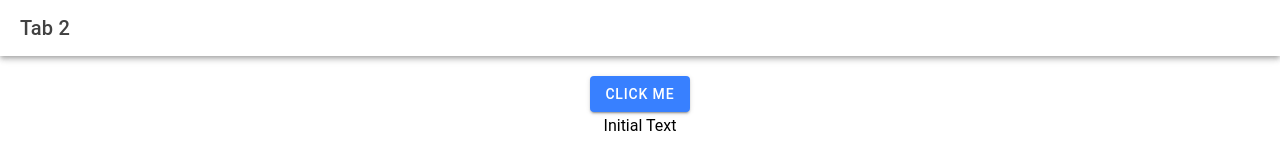
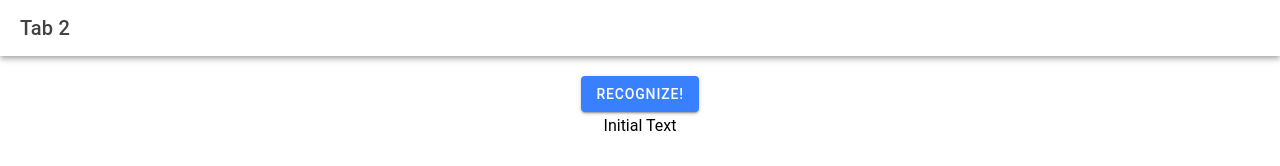
Before and after one commit to ainthero/diktovka, a React (Vite) app: page /tab2 in a window 1280 px wide. Shown: the top 166 px of the page. Built offline with nearby package versions, Linux system fonts and the light colour scheme.

Commit message:
Initial recognizer

```diff
--- a/capacitor.config.ts
+++ b/capacitor.config.ts
@@ -5,6 +5,8 @@ const config: CapacitorConfig = {
   appName: 'dicktovka',
   webDir: 'dist',
   server: {
+    hostname: 'localhost',
+    iosScheme: 'https',
     androidScheme: 'https'
   }
 };
--- a/package.json
+++ b/package.json
@@ -23,6 +23,7 @@
     "@ionic/react-router": "^7.0.0",
     "@types/react-router": "^5.1.20",
     "@types/react-router-dom": "^5.3.3",
+    "capacitor-voice-recorder": "^5.0.0",
     "ggwave": "^0.4.0",
     "ionicons": "^7.0.0",
     "react": "^18.2.0",
--- a/src/pages/Tab1.tsx
+++ b/src/pages/Tab1.tsx
@@ -12,26 +12,26 @@ const Tab1: React.FC = () => {
   const speedLabels: { [key: number]: string } = {1: 'normal', 2: 'fast', 3: 'fastest'};
 
   function convertTypedArray(src: any, type: any) {
-    var buffer = new ArrayBuffer(src.byteLength);
-    var baseView = new src.constructor(buffer).set(src);
+    let buffer = new ArrayBuffer(src.byteLength);
+    let baseView = new src.constructor(buffer).set(src);
     return new type(buffer);
   }
 
   const handlePlayAudio = () => {
     factory().then(function(ggwave: any) {
-      var context = new AudioContext({sampleRate: 48000});
-      var parameters = ggwave.getDefaultParameters();
-      var instance = ggwave.init(parameters);
+      let context = new AudioContext({sampleRate: 48000});
+      let parameters = ggwave.getDefaultParameters();
+      let instance = ggwave.init(parameters);
 
-      var payload = text;
+      let payload = text;
 
-      var protocol = ggwave.ProtocolId[`GGWAVE_PROTOCOL_${transmissionType.toUpperCase()}_${speedLabels[transmissionSpeed].toUpperCase()}`];
+      let protocol = ggwave.ProtocolId[`GGWAVE_PROTOCOL_${transmissionType.toUpperCase()}_${speedLabels[transmissionSpeed].toUpperCase()}`];
 
-      var waveform = ggwave.encode(instance, payload, protocol, 10);
-      var buf = convertTypedArray(waveform, Float32Array);
-      var buffer = context.createBuffer(1, buf.length, context.sampleRate);
+      let waveform = ggwave.encode(instance, payload, protocol, 10);
+      let buf = convertTypedArray(waveform, Float32Array);
+      let buffer = context.createBuffer(1, buf.length, context.sampleRate);
       buffer.getChannelData(0).set(buf);
-      var source = context.createBufferSource();
+      let source = context.createBufferSource();
       source.buffer = buffer;
       source.connect(context.destination);
       source.start(0);
--- a/src/pages/Tab2.tsx
+++ b/src/pages/Tab2.tsx
@@ -4,33 +4,108 @@ import './Tab2.css';
 import React, {useState} from "react";
 // @ts-ignore
 import factory from 'ggwave';
+import {VoiceRecorder} from "capacitor-voice-recorder";
+
+async function startRecording() {
+    if (await VoiceRecorder.hasAudioRecordingPermission()) {
+        await VoiceRecorder.requestAudioRecordingPermission();
+    }
+    let record = await VoiceRecorder.startRecording();
+}
+
+async function stopRecording() {
+    return await VoiceRecorder.stopRecording()
+}
+
+function convertTypedArray(src: any, type: any) {
+    let buffer = new ArrayBuffer(src.byteLength);
+    let baseView = new src.constructor(buffer).set(src);
+    return new type(buffer);
+}
+
 
 const Tab2: React.FC = () => {
         // State for the text below the button
         const [buttonText, setButtonText] = useState('Initial Text');
 
-    async function handleClick() {
+        async function onPress() {
+            setButtonText("Prepare...")
+            if (await VoiceRecorder.hasAudioRecordingPermission()) {
+                await VoiceRecorder.requestAudioRecordingPermission();
+            }
 
-        let ggwave = await factory()
-        // create ggwave instance with default parameters
+            setButtonText("Prepare2...")
+
+            let context = new AudioContext({sampleRate: 48000});
+            let ggwave = await factory();
+
+            setButtonText("Prepare3...")
+
             let parameters = ggwave.getDefaultParameters();
+            parameters.sampleRateInp = context.sampleRate;
+            parameters.sampleRateOut = context.sampleRate;
+            let instance = ggwave.init(parameters);
 
-        parameters.operatingMode |= ggwave.GGWAVE_OPERATING_MODE_USE_DSS;
+            let constraints = {
+                audio: {
+                    echoCancellation: false,
+                    autoGainControl: false,
+                    noiseSuppression: false
+                }
+            };
 
-        let instance = ggwave.init(parameters);
-        console.log('instance: ' + instance);
+            setButtonText("Prepare4...")
+            let mediaStream = await navigator.mediaDevices.getUserMedia(constraints);
+            setButtonText("Prepare5...")
 
-        let payload = 'hello js';
-        setButtonText("kek")
-        // generate audio waveform for string "hello js"
-        let waveform = ggwave.encode(instance, payload, ggwave.ProtocolId.GGWAVE_PROTOCOL_AUDIBLE_FAST, 10);
+            let mediaStreamNode = context.createMediaStreamSource(mediaStream)
 
-        // setButtonText(waveform)
-        // decode the audio waveform back to text
-        let res = ggwave.decode(instance, waveform);
+            let bufferSize = 1024;
+            let numberOfInputChannels = 1;
+            let numberOfOutputChannels = 1;
 
-        setButtonText(new TextDecoder("utf-8").decode(res))
+            let recorder = context.createScriptProcessor(
+                bufferSize,
+                numberOfInputChannels,
+                numberOfOutputChannels);
 
+            recorder.onaudioprocess = function (e) {
+                console.log("asdfasdf")
+                let source = e.inputBuffer;
+                let res = ggwave.decode(instance, convertTypedArray(new Float32Array(source.getChannelData(0)), Int8Array));
+
+                if (res && res.length > 0) {
+                    res = new TextDecoder("utf-8").decode(res);
+                    setButtonText(res)
+                }
+            }
+
+            mediaStreamNode.connect(recorder);
+            recorder.connect(context.destination);
+
+            setButtonText("Recording...")
+        }
+
+        async function onRelease() {
+            //
+            // let recData = await stopRecording()
+            // let ggwave = await factory()
+            //
+            // let parameters = ggwave.getDefaultParameters();
+            // parameters.operatingMode |= ggwave.GGWAVE_OPERATING_MODE_USE_DSS;
+            //
+            // let instance = ggwave.init(parameters);
+            //
+            // let decodedRecData = atob(recData.value.recordDataBase64);
+            //
+            // let string = ggwave.decode(decodedRecData)
+            //
+            // let res = ggwave.decode(instance, convertTypedArray(new Float32Array(decodedRecData, Int8Array));
+            //
+            // if (res && res.length > 0) {
+            //     res = new TextDecoder("utf-8").decode(res);
+            //     rxData.value = res;
+            // }
         }
 
         return (
@@ -49,12 +124,13 @@ const Tab2: React.FC = () => {
                     <ExploreContainer name="Tab 2 page"/>
                     {/* Container for centered content */}
                     <div className="centered-content">
-                    <IonButton onClick={handleClick}>Click Me</IonButton>
+                        <IonButton onMouseDown={onPress} onMouseUp={onRelease}>Recognize!</IonButton>
                         <IonText>{buttonText}</IonText>
                     </div>
                 </IonContent>
             </IonPage>
         );
-};
+    }
+;
 
 export default Tab2;
```
Also changed, not shown: 4 other files (tests, documents, lock files or other folders). Lines whose indentation alone changed are shown as unchanged.
